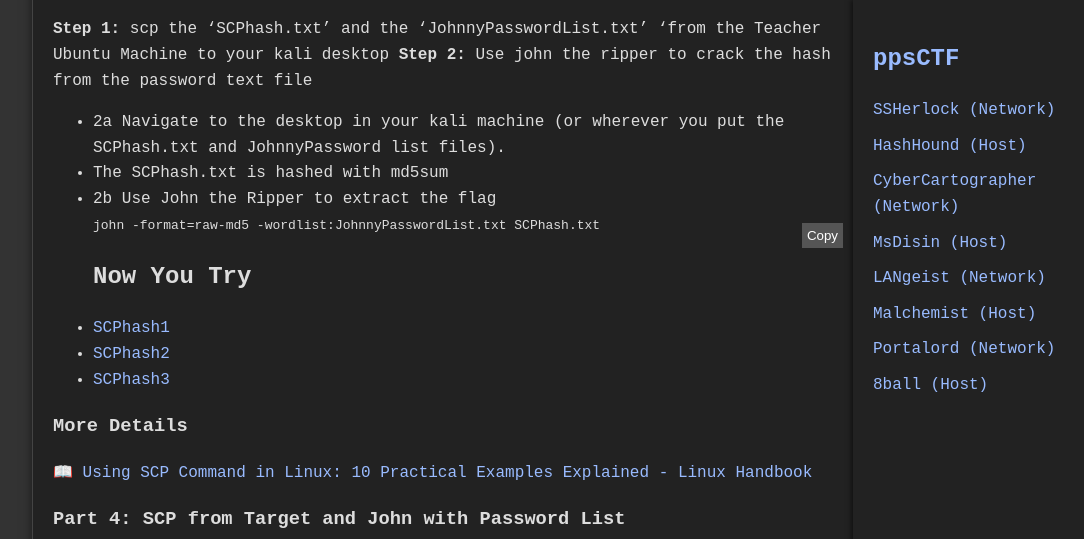
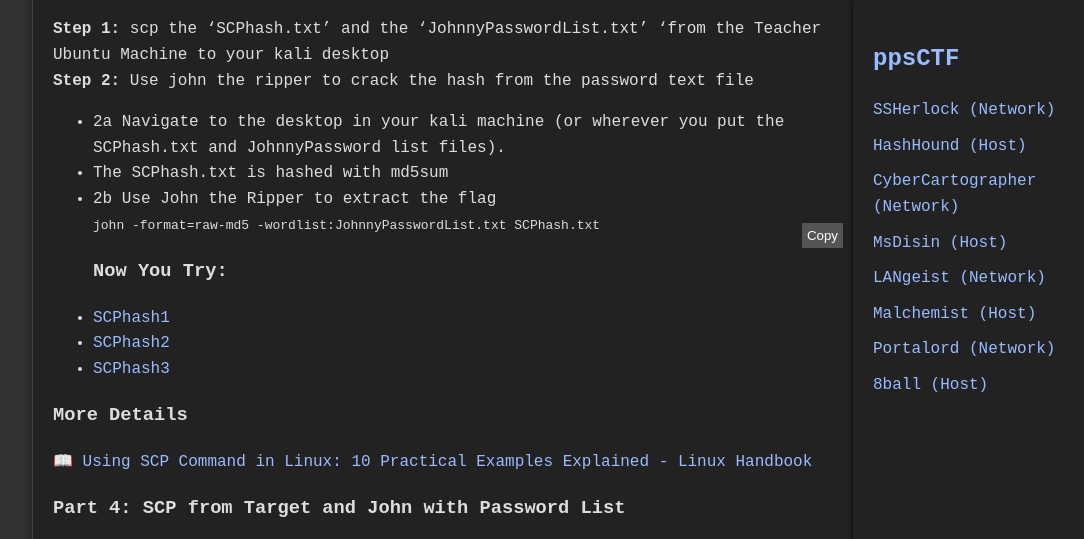
Before and after one commit to jboyce1/ppsCTF, a Jekyll site: the page built from classes/SSHerlock/SSHerlock.md, in a window 1280 px wide and 900 px high, scrolled down 5427 px, cut to the strip 0-539 px from the top of the window. Shown: the whole strip, without its empty margins (187-1271 px from the left). Built offline with Jekyll 4.4.1, drawn with Linux system fonts in a browser that asks for light colours.

````diff
--- a/classes/SSHerlock/SSHerlock.md
+++ b/classes/SSHerlock/SSHerlock.md
@@ -158,7 +158,7 @@ In order to complete this challenge, you will need to pull a file from the Ubunt
  ```bash
 john -format=raw-md5 -wordlist:JohnnyPasswordList.txt SCPhash.txt
 ```
-## **Now You Try**
+### **Now You Try:**
 
 - [SCPhash1](https://forms.office.com/Pages/ResponsePage.aspx?id=mhxxjxzsu023kLsMdxsdzM6J33C5yQRJgc1SHWy_64dUMjhJUVE0T1FBRDI1SFc5MDdVNVdBQVpNVC4u)
 - [SCPhash2](https://forms.office.com/Pages/ResponsePage.aspx?id=mhxxjxzsu023kLsMdxsdzM6J33C5yQRJgc1SHWy_64dUQ1VBMTc0Q1hGVTFVWjZKNDlQSU9YRUI1Sy4u)
````
